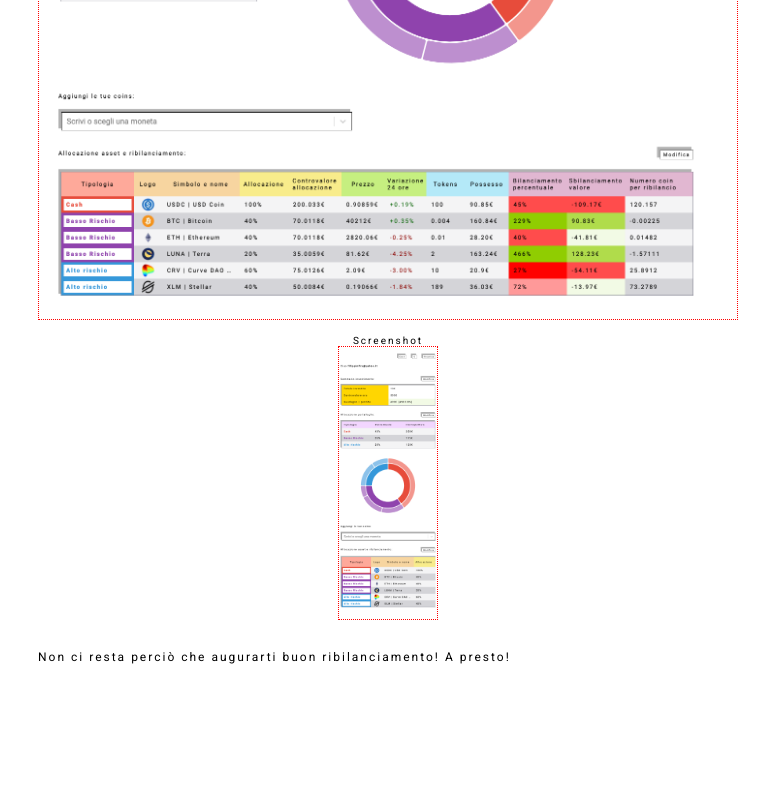
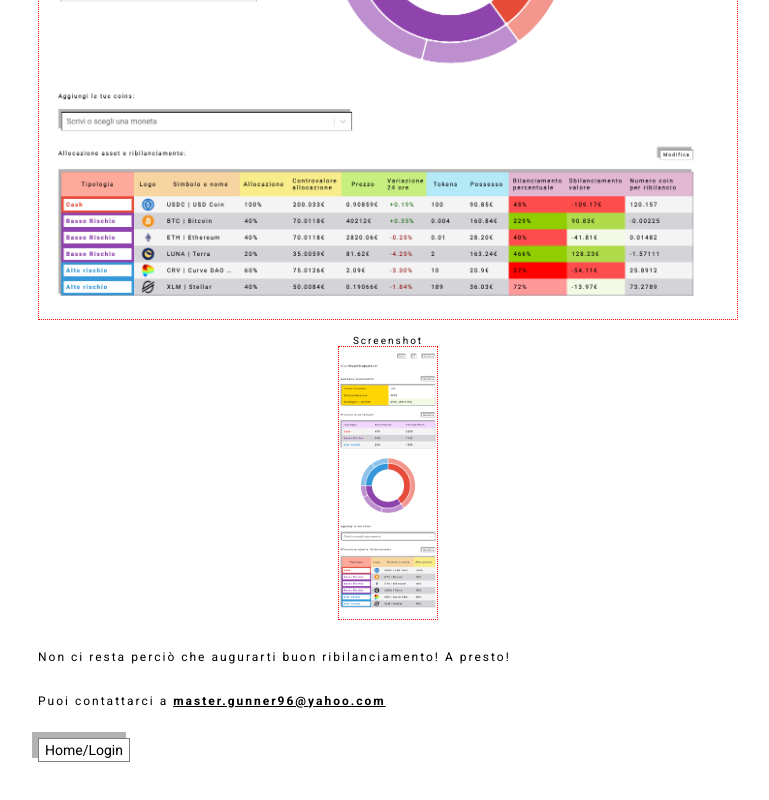
Before and after one commit to Filippinifra/crypto-tracker, a Next.js app: page /info in a window 1280 px wide. Shown: the part 5533-6333 px from the top of the page, without its empty margins (252-1021 px from the left). Before the commit the page ends 6287 px from the top, so only its background shows below. Built offline with nearby package versions, Linux system fonts and the light colour scheme; no server answers.

Commit message:
add button to go home and link to contact in info page

```diff
--- a/src/pages/info.tsx
+++ b/src/pages/info.tsx
@@ -1,12 +1,14 @@
+import { Button } from "components/Button";
 import { Spacer } from "components/Spacer";
 import { Typography } from "components/Typography";
+import { useResponsive } from "hooks/useResponsive";
 import Image from "next/image";
+import { useRouter } from "next/router";
 import React, { FC } from "react";
 import styled from "styled-components";
 import { registrationPath } from "utils/paths";
 
 const Wrapper = styled.div`
-  padding: 60px 50px;
   max-width: 700px;
   margin: 0px auto;
 `;
@@ -29,8 +31,11 @@ const ScreenImage: FC<{ src: string; style?: React.CSSProperties; width?: number
 };
 
 export default function InfoPage() {
+  const { getResponsiveValue } = useResponsive();
+  const router = useRouter();
+
   return (
-    <Wrapper>
+    <Wrapper style={{ padding: getResponsiveValue(["20px 30px", "40px 40px", "60px 50px"]) }}>
       <div style={{ width: "100%", textAlign: "center" }}>
         <Typography variant="title">Benvenuto!</Typography>
       </div>
@@ -192,6 +197,18 @@ export default function InfoPage() {
       <Spacer size={30} />
       <Typography variant="body">Non ci resta perciò che augurarti buon ribilanciamento! A presto!</Typography>
       <Spacer size={30} />
+      <Typography variant="body">
+        Puoi contattarci a{" "}
+        <BoldLabel>
+          <a href="mailto:master.gunner96@yahoo.com" style={{ color: "black" }}>
+            master.gunner96@yahoo.com
+          </a>
+        </BoldLabel>
+      </Typography>
+      <Spacer size={30} />
+      <div style={{ width: "100%", textAlign: "center" }}>
+        <Button onClick={() => router.push("/")}>{"Home/Login"}</Button>
+      </div>
     </Wrapper>
   );
 }
```
